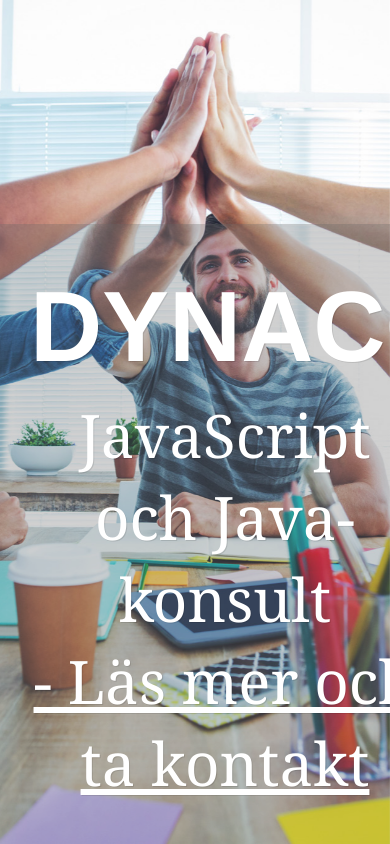
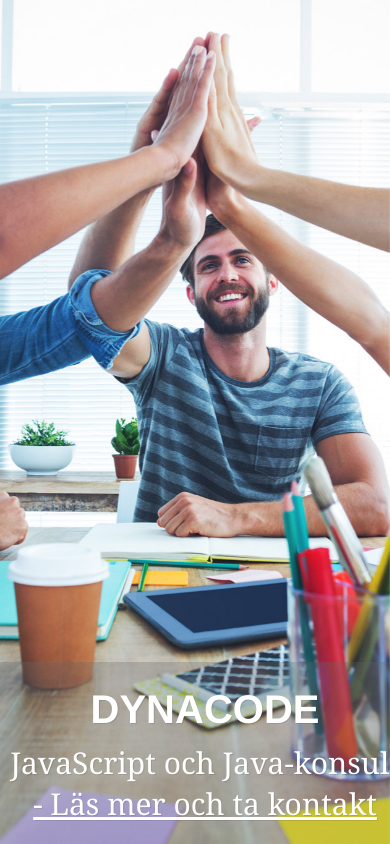
Before and after one commit to Swoot1/dynacode, a plain HTML site: page index.html in a window 390 px wide. Drawn offline with Linux system fonts and the light colour scheme.

Commit message:
Added view port tag so I can use media queries.

```diff
--- a/index.html
+++ b/index.html
@@ -7,9 +7,9 @@
           window.dataLayer = window.dataLayer || [];
           function gtag(){dataLayer.push(arguments);}
           gtag('js', new Date());
-
           gtag('config', 'UA-61114931-4');
         </script>
+        <meta name="viewport" content="width=device-width, initial-scale=1">
         <meta charset="utf-8">
         <title>Dynacode - JavaScript och Java</title>
         <meta name="description" content="Konsult inom JavaScript och Java">
@@ -39,11 +39,11 @@
                 bottom: 0;
                 left: 0;
                 text-align: center;
-                padding: 3rem;
+                padding: 1rem;
             }
             h1 {
                 font-family: Helvetica;
-                font-size: 10rem;
+                font-size: 4rem;
                 color: #fff;
                 text-shadow: 1px 1px rgba(0,0,0,.1);
                 text-transform: uppercase;
@@ -51,7 +51,7 @@
             }
             p {
                 font-family: "Georgia";
-                font-size: 6rem;
+                font-size: 3rem;
                 color: #fff;
                 text-shadow: 1px 1px rgba(0,0,0,.1);
                 margin: 1rem auto;
@@ -65,6 +65,9 @@
                 }
                 p {
                     font-size: 3rem;
+                }
+                .information {
+                    padding: 3rem;
                 }
             }
         </style>
```
